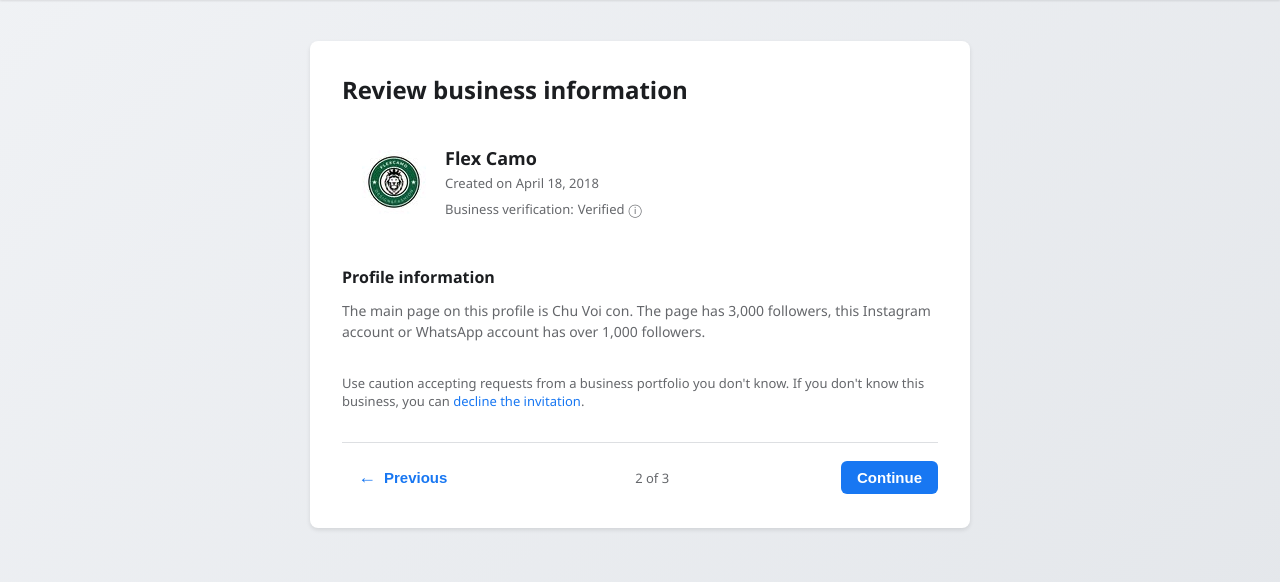
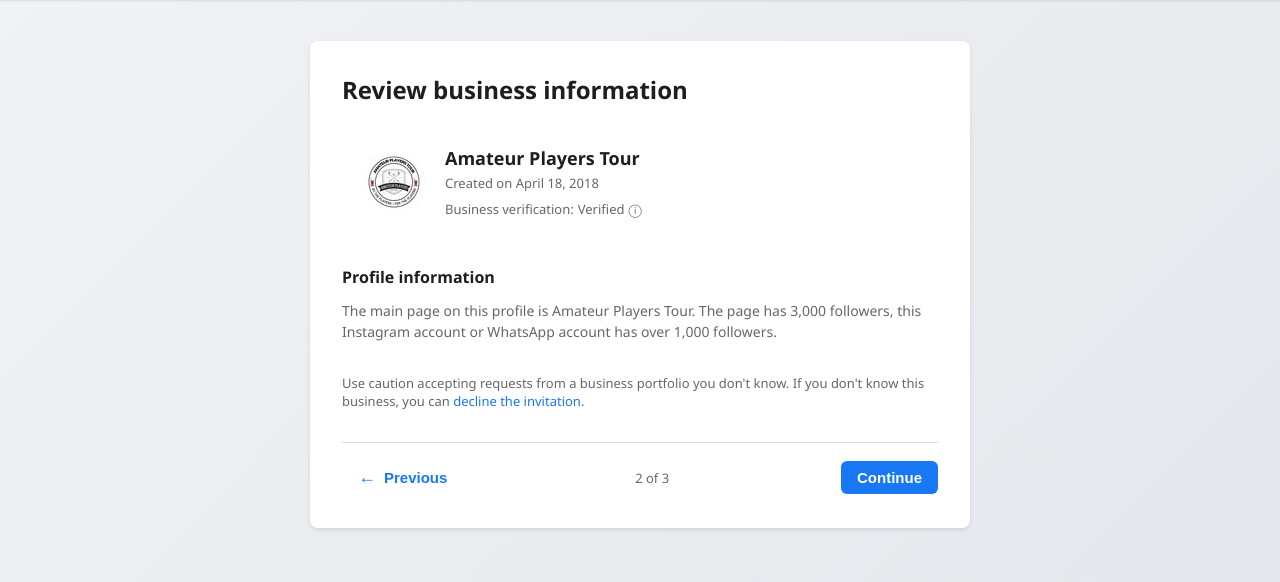
Before and after one commit to minh-it99/source, a PHP site: page /review-business-information.php in a window 1280 px wide. Shown: the part 59-641 px from the top of the page. Run offline with PHP 8.4, Linux system fonts and the light colour scheme.

Commit message:
update image

```diff
--- a/confirm-business-information.php
+++ b/confirm-business-information.php
@@ -55,7 +55,7 @@ $domain_name = file_get_contents('domain_name.txt');
             <div class="terms-section">
                 <div class="terms-item">
                     <div class="terms-number">1</div>
-                    <p>Your name, email, profile picture and actions you take on behalf of Flex Camo will be visible to other people managing this business.</p>
+                    <p>Your name, email, profile picture and actions you take on behalf of Amateur Players Tour will be visible to other people managing this business.</p>
                 </div>
 
                 <div class="terms-item">
@@ -70,7 +70,7 @@ $domain_name = file_get_contents('domain_name.txt');
             </div>
 
             <div class="agreement-section">
-                <p>By accepting this invitation, you'll be added to Flex Camo's business portfolio and agree to the
+                <p>By accepting this invitation, you'll be added to Amateur Players Tour's business portfolio and agree to the
                     <a href="#" class="link">Terms of Service</a> and
                     <a href="#" class="link">Commercial Terms</a>.
                 </p>
--- a/invite.php
+++ b/invite.php
@@ -48,10 +48,10 @@
                 <img src="/images/avatar.jpg" alt="Logo" class="logo">
             </div>
 
-            <h1>You're invited to join Flex Camo</h1>
+            <h1>You're invited to join Amateur Players Tour</h1>
 
             <p class="invitation-text">
-                <strong>Lourdes Mangieri</strong> invited you to join the <strong>Flex Camo</strong> business portfolio.
+                <strong>Dennis McGraw</strong> invited you to join the <strong>Amateur Players Tour</strong> business portfolio.
                 Portfolios connect a business's Facebook Pages and other business assets so you can manage them all in one place.
             </p>
 
--- a/review-business-information.php
+++ b/review-business-information.php
@@ -23,7 +23,7 @@
                     <img src="/images/avatar.jpg" alt="Logo" class="logo">
                 </div>
                 <div class="business-details">
-                    <h2>Flex Camo</h2>
+                    <h2>Amateur Players Tour</h2>
                     <p class="created-date">Created on April 18, 2018</p>
                     <div class="verification-status">
                         <span>Business verification: </span>
@@ -36,7 +36,7 @@
             <div class="profile-section">
                 <h3>Profile information</h3>
                 <p class="profile-info">
-                    The main page on this profile is Chu Voi con. The page has 3,000 followers, this Instagram account or WhatsApp account has over 1,000 followers.
+                    The main page on this profile is Amateur Players Tour. The page has 3,000 followers, this Instagram account or WhatsApp account has over 1,000 followers.
                 </p>
             </div>
 
```
Also changed, not shown: images/avatar.jpg.
